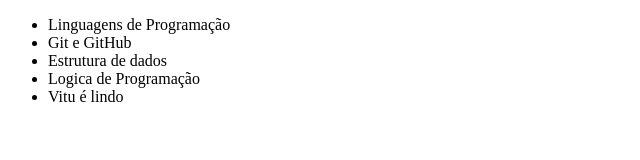
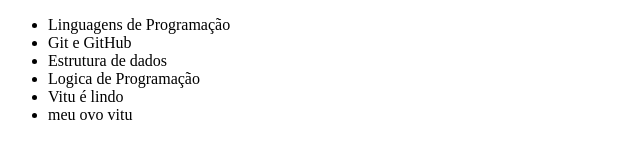
Before and after one commit to ivangusma0/lp1-cyber-rats, a plain HTML site: page index.html in a window 1280 px wide. Shown: the full height of the page, 0-640 px from the left. Drawn offline with Linux system fonts and the light colour scheme.

Commit message:
modificacoes de lista

```diff
--- a/index.html
+++ b/index.html
@@ -12,6 +12,7 @@
         <li>Estrutura de dados</li>
         <li>Logica de Programação</li>
         <li>Vitu é lindo </li>
+        <li>meu ovo vitu</li>
     </ul>
 
 </body>
```
